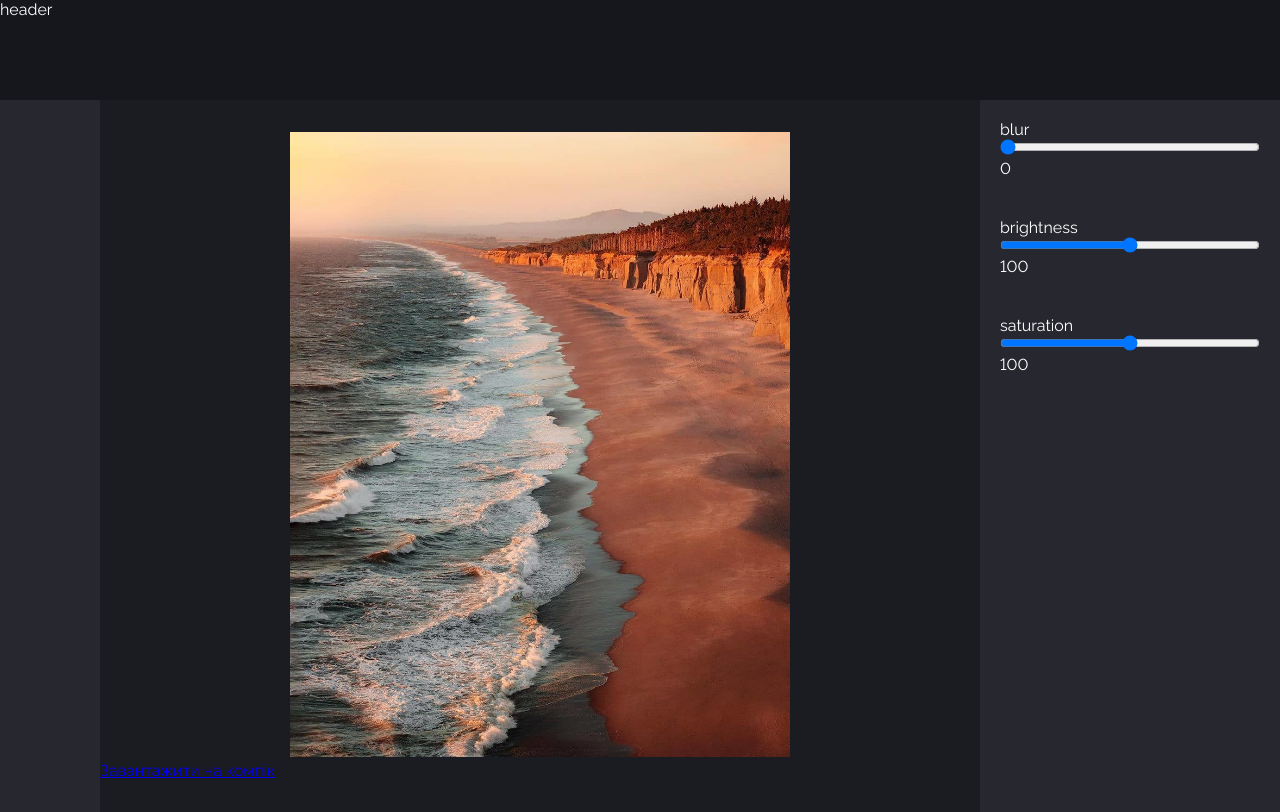
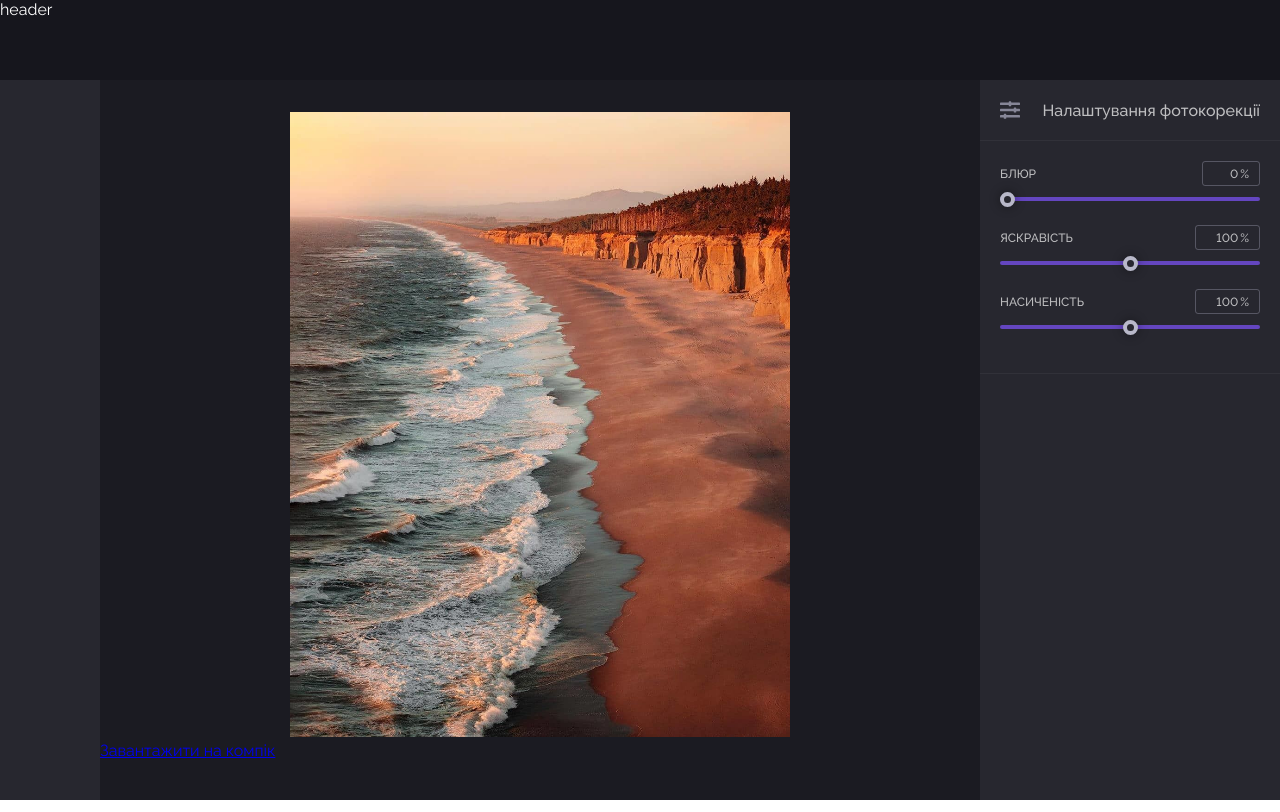
Before and after one commit to VETALIUGA/Graphic_editor, a React app: page / in a window 1280 px wide. Built offline with nearby package versions, Linux system fonts and the light colour scheme.

Commit message:
Some styles added

```diff
--- a/package.json
+++ b/package.json
@@ -49,6 +49,9 @@
   },
   "dependencies": {
     "@babel/polyfill": "^7.10.4",
+    "@fortawesome/fontawesome-svg-core": "^1.2.32",
+    "@fortawesome/free-solid-svg-icons": "^5.15.1",
+    "@fortawesome/react-fontawesome": "^0.1.11",
     "html2canvas": "^1.0.0-rc.7",
     "jquery": "^3.5.1",
     "lodash": "^4.17.19",
--- a/src/components/Inputs/InputRange/InputRange.jsx
+++ b/src/components/Inputs/InputRange/InputRange.jsx
@@ -1,11 +1,17 @@
 import React from 'react'
+import './InputRange.scss'
 
-const InputRange = ({ inputHandler, value, range: { min, max }, name }) => {
+const InputRange = ({ inputHandler, value, range: { min, max }, name, title }) => {
     return (
-        <label>
-            <span>{name}</span>
-            <input type="range" name={name} onChange={(e) => inputHandler(e)} value={value} min={min} max={max} />
-            <span>{value}</span>
+        <label className='range__label'>
+            <div className="range__wrap text--sm">
+                <span className='range__title'>{title}</span>
+                <div className="range__value-wrap">
+                    <input type="number" name={name} className="input range__value-input text--sm" min={min} max={max} value={value} onChange={(e) => inputHandler(e)} />
+                    <span className="range__value">%</span>
+                </div>
+            </div>
+            <input className="input range__input" type="range" name={name} onChange={(e) => inputHandler(e)} value={value} min={min} max={max} />
         </label>
     )
 }
--- /dev/null
+++ b/src/components/Inputs/InputRange/InputRange.scss
@@ -0,0 +1,67 @@
+@import "../../../styles/Variables.scss";
+
+input[type='number']::-webkit-outer-spin-button,
+::-webkit-inner-spin-button {
+    -webkit-appearance: none;
+    margin: 0;
+}
+
+.range {
+    &__title {
+        text-transform: uppercase;
+        color: $font-light;
+    }
+    &__label {
+        margin-bottom: 20px;
+    }
+    &__wrap {
+        display: flex;
+        justify-content: space-between;
+        align-items: center;
+    }
+    &__value {
+        color: $font-light;
+        &-wrap {
+            border-radius: 3px;
+            border: 1px solid rgba($color: $background-light-gray, $alpha: 0.5);
+            padding: 5px 10px 4px;
+        }
+        &-input {
+            color: $font-light;
+            background-color: transparent;
+            border: none;
+            text-align: end;
+            margin-right: 2px;
+        }
+    }
+    &__input {
+        -webkit-appearance: none;
+        appearance: none;
+        background-color: transparent;
+        width: 100%;
+        &:focus {
+            outline: none;
+            &::-webkit-slider-thumb {
+                @include input-range-shadow--active;
+            }
+        }
+        &::-webkit-slider-runnable-track {
+            height: 4px;
+            background: $background-colored;
+            border-radius: 10px;
+            cursor: pointer;
+        }
+        &::-webkit-slider-thumb {
+            border-radius: 50px;
+            height: 15px;
+            width: 15px;
+            border: 4px solid $background-light;
+            -webkit-appearance: none;
+            background-color: $background-dark-gray;
+            cursor: pointer;
+            margin-top: -5px;
+            @include input-range-shadow;
+            transition: box-shadow 0.3s;
+        }
+    }
+}
--- a/src/containers/Header/Header.scss
+++ b/src/containers/Header/Header.scss
@@ -3,6 +3,6 @@
 .header {
     &__section {
         background-color: $background-darken;
-        min-height: 100px;
+        min-height: 80px;
     }
 }
--- a/src/containers/MainWindow/MainWindow.jsx
+++ b/src/containers/MainWindow/MainWindow.jsx
@@ -40,7 +40,7 @@ const MainWindow = ({ settingValues, setColorCorrection }) => {
                 />
             </main>
             <div className="main-window--right-sidebar">
-                <SettingsSidebar>
+                <SettingsSidebar title='Налаштування фотокорекції'>
                     <ColorSettings
                         inputHandler={inputHandler}
                         colorSettings={colorSettings}
--- a/src/containers/MainWindow/MainWindow.scss
+++ b/src/containers/MainWindow/MainWindow.scss
@@ -4,7 +4,7 @@
     background-color: $background-main;
     min-height: 100vh;
     display: grid;
-    grid-template-rows: 100px auto;
+    grid-template-rows: 80px auto;
     grid-template-columns: 100px auto 300px;
     &--header {
         grid-column: span 3;
--- a/src/containers/SettingsSets/ColorSettings/ColorSettings.jsx
+++ b/src/containers/SettingsSets/ColorSettings/ColorSettings.jsx
@@ -9,11 +9,11 @@ const ColorSettings = (props) => {
     const {colorSettings:{blur, brightness, saturation}, inputHandler} = props
 
     return (
-        <>
-            <InputRange name="blur" inputHandler={inputHandler} range={{ min: '0', max: '10' }} value={blur} />
-            <InputRange name="brightness" inputHandler={inputHandler} range={{ min: '0', max: '200' }} value={brightness} />
-            <InputRange name="saturation" inputHandler={inputHandler} range={{ min: '0', max: '200' }} value={saturation} />
-        </>
+        <div className="color-settings">
+            <InputRange title='блюр' name="blur" inputHandler={inputHandler} range={{ min: '0', max: '10' }} value={blur} />
+            <InputRange title='яскравість' name="brightness" inputHandler={inputHandler} range={{ min: '0', max: '200' }} value={brightness} />
+            <InputRange title='насиченість' name="saturation" inputHandler={inputHandler} range={{ min: '0', max: '200' }} value={saturation} />
+        </div>
     )
 }
 
--- a/src/containers/SettingsSets/ColorSettings/ColorSettings.scss
+++ b/src/containers/SettingsSets/ColorSettings/ColorSettings.scss
@@ -1,8 +1,6 @@
-label {
-    display: block;
+@import '../../../styles/Variables.scss';
+
+.color-settings {
     padding: 20px;
+    border-bottom: 1px solid rgba($color: $background-light-gray, $alpha: .1);
 }
-
-input[type="range"] {
-    width: 100%;
-}
--- a/src/containers/SettingsSidebar/SettingsSidebar.jsx
+++ b/src/containers/SettingsSidebar/SettingsSidebar.jsx
@@ -1,10 +1,16 @@
+import { faSlidersH } from '@fortawesome/free-solid-svg-icons'
+import { FontAwesomeIcon } from '@fortawesome/react-fontawesome'
 import React from 'react'
 import './SettingsSidebar.scss'
 
-const SettingsSidebar = (props) => {
+const SettingsSidebar = ({ title, children }) => {
     return (
         <section className="settings-sidebar__section">
-            {props.children}
+            <div className="settings-sidebar__article-wrap">
+                <FontAwesomeIcon icon={faSlidersH} className="settings-sidebar__icon icon--sm" />
+                <h3 className="settings-sidebar__article text--xmd">{title}</h3>
+            </div>
+            {children}
         </section>
     )
 }
--- a/src/containers/SettingsSidebar/SettingsSidebar.scss
+++ b/src/containers/SettingsSidebar/SettingsSidebar.scss
@@ -5,4 +5,18 @@
         background-color: #27272F;
         height: 100%;
     }
+    &__article {
+        margin-left: 10px;
+        color: $font-light;
+        &-wrap {
+            padding: 20px;
+            border-bottom: 1px solid rgba($color: $background-light-gray, $alpha: .1);
+            display: flex;
+            align-items: center;
+            justify-content: space-between;
+        }
+    }
+    &__icon {
+        color: $background-light-gray;
+    }
 }
--- a/src/styles/Global.scss
+++ b/src/styles/Global.scss
@@ -24,6 +24,17 @@ body {
     padding: 0;
     box-sizing: border-box;
     font-family: 'Raleway', sans-serif;
+}
+
+label {
+    display: block;
+}
+
+input {
+    font-variant-numeric: lining-nums;
+    &:focus {
+        outline: none;
+    }
 }
 
 .container {
@@ -68,3 +79,38 @@ h1 {
         // display: none;
     // }
 }
+
+.text {
+    &--lg {
+        font-weight: 500;
+        font-size: 18px;
+    }
+    &--xmd {
+        font-weight: 500;
+        font-size: 16px;
+    }
+    &--md {
+        font-weight: 500;
+        font-size: 14px;
+    }
+    &--sm {
+        font-weight: 500;
+        font-size: 12px;
+    }
+    &--xsm {
+        font-weight: 500;
+        font-size: 10px;
+    }
+}
+
+.icon {
+    &--lg {
+
+    }
+    &--md {
+
+    }
+    &--sm {
+        font-size: 20px;
+    }
+}
--- a/src/styles/Variables.scss
+++ b/src/styles/Variables.scss
@@ -1,3 +1,16 @@
 $background-main: #1B1B22;
 $background-darken: #16161D;
 $background-dark-gray: #27272F;
+$background-colored: #6446C0;
+$background-light: #B8B8C9;
+$background-light-gray: #868697;
+
+$font-light: #BEBEC0;
+
+@mixin input-range-shadow {
+    box-shadow: 0 0 10px 2px rgba($color: #000000, $alpha: .25);
+}
+
+@mixin input-range-shadow--active {
+    box-shadow: 0 2px 15px 2px rgba($color: #000000, $alpha: .5);
+}
```
Also changed, not shown: 1 other file (tests, documents, lock files or other folders).
